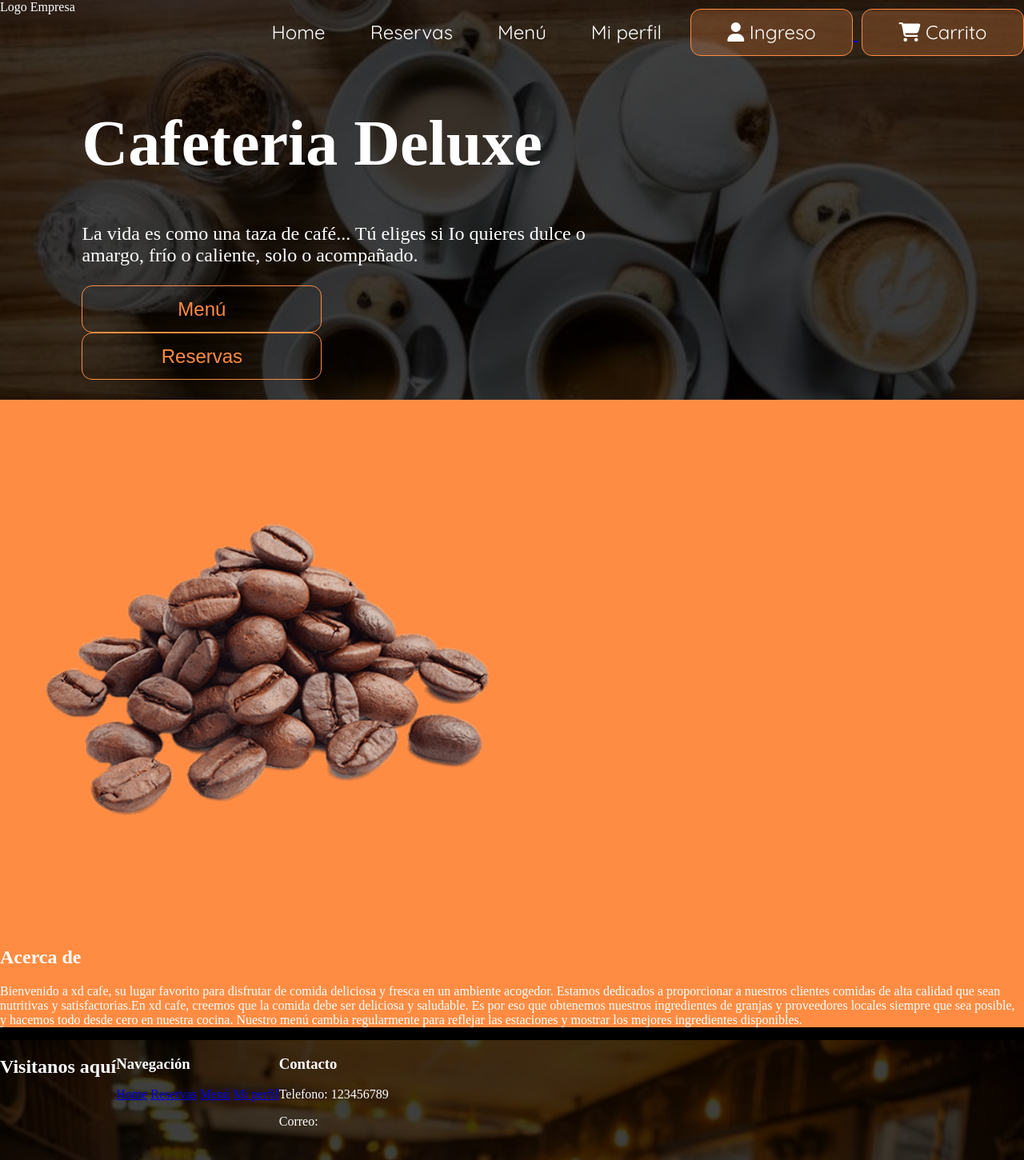
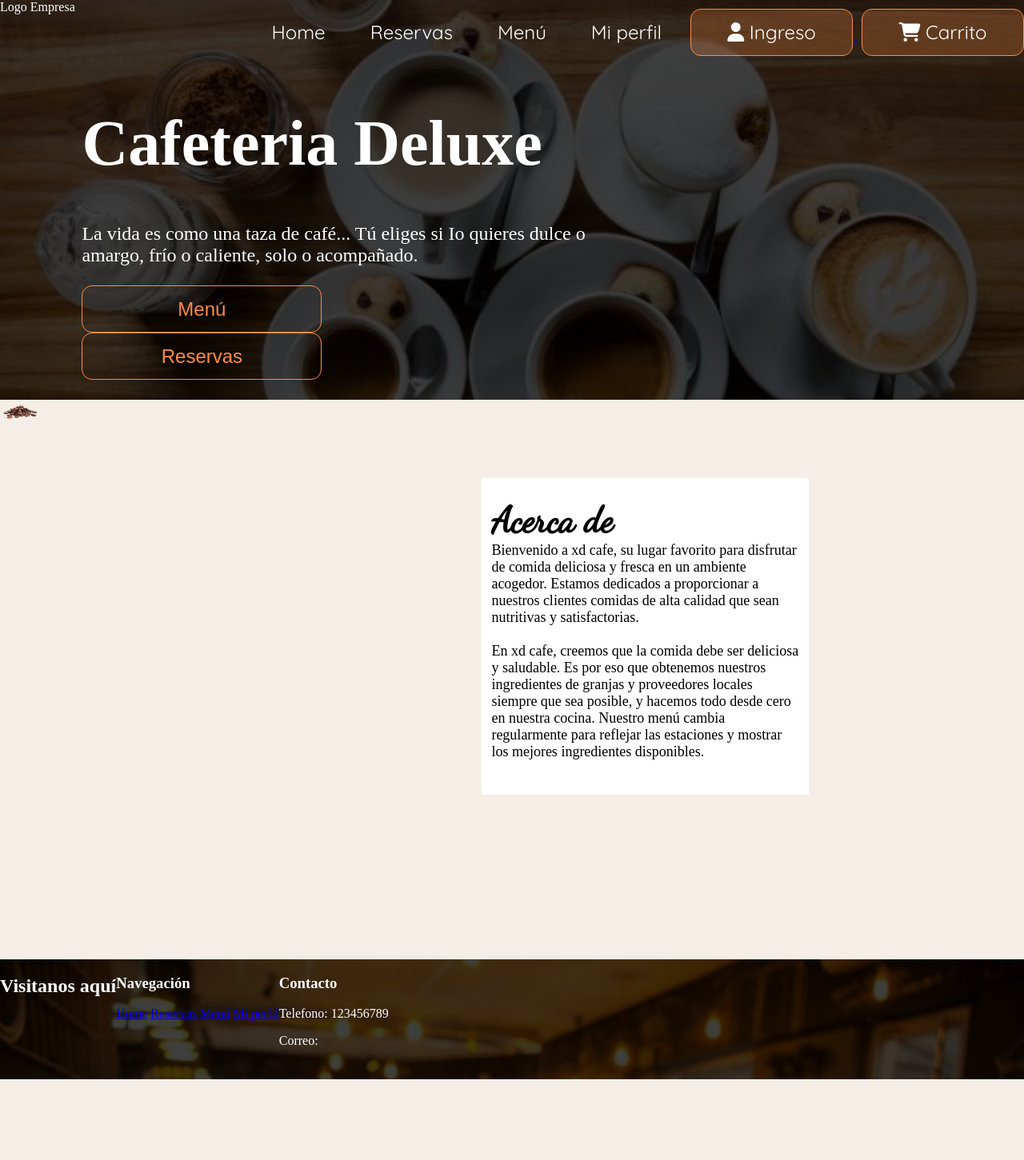
Before and after one commit to yeuryf007/Web-Cafeteria, a PHP site: page / in a window 1280 px wide. Shown: the whole page at 80% size. After the commit the page ends 1350 px from the top, so only its background shows below. Run offline with PHP 8.4, Linux system fonts and the light colour scheme; some libraries are stand-ins or nearby versions; some web fonts are replaced.

Commit message:
cambios al main

```diff
--- a/css/stylehome.css
+++ b/css/stylehome.css
@@ -19,6 +19,7 @@ header{
     display: flex;
     flex-direction: row;
     width: 100%;
+    position: fixed;
 }
 
 .titulo{
@@ -54,9 +55,35 @@ body{
 }
 
 main{
-    margin-top: auto;
+    background-color: #F5EEE6;
+    color: black;
+    height: 700px;
+}
 
+main img{
+    width: 50px;
+    height: 30px;
 }
+
+main div{
+    background-color: white;
+    width: 30%;
+    margin-left: 47%;
+    margin-top: 5%;
+    padding: 2% 1% 2% 1%;
+}
+
+main h2{
+    font-family: "Dancing Script";
+    font-size: 45px;
+    margin: 0;
+}
+
+main p{
+    margin-top: 0;
+    font-size: large;
+}
+
 .boton1{
     border: 0;
     background-color: transparent;
@@ -114,10 +141,6 @@ main{
 }
 
 
-main{
-    background-color: #FF8C42;
-}
-
 footer{
     background-image: url("../imagenes/cafeteriafooter.png");
     overflow: hidden;
--- a/index.php
+++ b/index.php
@@ -45,10 +45,10 @@
         </div>
     </header>
     <main>
+            <img src="imagenes/granos.png" alt=""></img>
         <div>
-            <img src="imagenes/granos.png" alt=""></img>
             <h2>Acerca de</h2>
-            <p>Bienvenido a xd cafe, su lugar favorito para disfrutar de comida deliciosa y fresca en un ambiente acogedor. Estamos dedicados a proporcionar a nuestros clientes comidas de alta calidad que sean nutritivas y satisfactorias.En xd cafe, creemos que la comida debe ser deliciosa y saludable. Es por eso que obtenemos nuestros ingredientes de granjas y proveedores locales siempre que sea posible, y hacemos todo desde cero en nuestra cocina. Nuestro menú cambia regularmente para reflejar las estaciones y mostrar los mejores ingredientes disponibles.</p>
+            <p>Bienvenido a xd cafe, su lugar favorito para disfrutar de comida deliciosa y fresca en un ambiente acogedor. Estamos dedicados a proporcionar a nuestros clientes comidas de alta calidad que sean nutritivas y satisfactorias. <br><br> En xd cafe, creemos que la comida debe ser deliciosa y saludable. Es por eso que obtenemos nuestros ingredientes de granjas y proveedores locales siempre que sea posible, y hacemos todo desde cero en nuestra cocina. Nuestro menú cambia regularmente para reflejar las estaciones y mostrar los mejores ingredientes disponibles.</p>
         </div>
     </main>
 </body>
```
